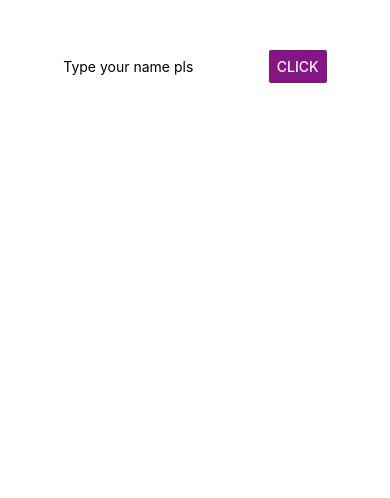
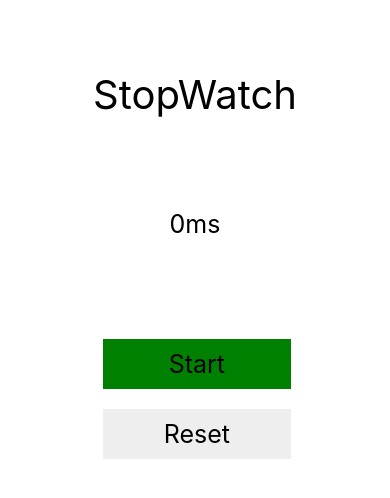
Before and after one commit to manojvicky/react_native_expo, a React Native app: screen / in a window 390 px wide. Shown: the top 498 px of the page. Built offline with nearby package versions, Linux system fonts and the light colour scheme.

Commit message:
stopwatch in stopwatch branch

```diff
--- a/App.js
+++ b/App.js
@@ -1,13 +1,14 @@
 import React from 'react';
 import { StyleSheet, Text, View } from 'react-native';
-import TextInputHandler from './src/components/TextInputExamples/TextInputHandler';
+// import TextInputHandler from './src/components/TextInputExamples/TextInputHandler';
+import StopWatch from './src/components/StopWatch/StopWatch';
 
 export default class App extends React.Component {
 
   render() {
     return (
       <View style={styles.one}>
-        <TextInputHandler/>
+        <StopWatch/>
       </View>
     );
   }
--- /dev/null
+++ b/src/components/StopWatch/StopWatch.js
@@ -0,0 +1,115 @@
+import React from 'react';
+import {Text, View, StyleSheet, TouchableOpacity } from 'react-native';
+
+export default class StopWatch extends React.Component {
+  constructor(props) {
+    super(props);
+    this.state={
+        startTime:0,
+        stopWatchStatus: false
+    }
+    // // Toggle the state every second
+    // setInterval(() => {
+
+    //   this.setState({
+    //   });
+    // }, 1000);
+  }
+  startButton=()=>{
+      let startTime = Date.now()-this.state.startTime;
+      if(this.state.stopWatchStatus){
+        clearInterval(this.timer);
+      }else{
+        this.timer = setInterval(() => {
+            this.setState({
+                startTime: Date.now()-startTime
+            });
+        });
+      }
+      this.setState({
+        stopWatchStatus: !this.state.stopWatchStatus
+    });
+  }
+  resetButton=()=>{
+    clearInterval(this.timer);
+    this.setState({
+        stopWatchStatus: false,
+        startTime: 0
+    });
+  }
+  render() {
+
+    return (
+      <View style={styles.container}>
+        <Text style={styles.header}>StopWatch</Text>
+        <View style={styles.stopWatchView}>
+            <Text style={styles.stopWatchText}>{this.state.startTime}ms</Text>
+        </View>
+        <View style={styles.buttons}>
+            <TouchableOpacity onPress={this.startButton}>
+                <View style={styles.textView}>
+                {this.state.stopWatchStatus?<Text style={styles.ButtonTextR}>Stop</Text>:<Text style={styles.ButtonTextG}>Start</Text>}
+                </View>
+            </TouchableOpacity>
+
+            <TouchableOpacity onPress={this.resetButton}>
+                <View style={styles.textView}>
+                <Text style={styles.ButtonText}>Reset</Text>
+                </View>
+            </TouchableOpacity>
+        </View>
+      </View>
+    );
+  }
+};
+
+const styles = StyleSheet.create({
+    container:{
+        flex: 1,
+    },
+    header:{
+        marginTop: 70,
+        fontSize: 40,
+        textAlign: "center",
+
+    },
+    buttons:{
+        flex: 1,
+        marginTop: 90
+
+    },
+    stopWatchView:{
+        marginTop:90
+    },
+    stopWatchText:{
+        textAlign: "center",
+        fontSize: 25,
+    },
+    textView:{
+        width: "92%",
+    },
+    ButtonText:{
+        width:"100%",
+        textAlign: "center",
+        padding: 10,
+        backgroundColor: "#eee",
+        margin: 10,
+        fontSize: 25
+    },
+    ButtonTextG:{
+        width:"100%",
+        textAlign: "center",
+        padding: 10,
+        backgroundColor: "#008000",
+        margin: 10,
+        fontSize: 25
+    },
+    ButtonTextR:{
+        width:"100%",
+        textAlign: "center",
+        padding: 10,
+        backgroundColor: "#ff0000",
+        margin: 10,
+        fontSize: 25
+    }
+});
```
